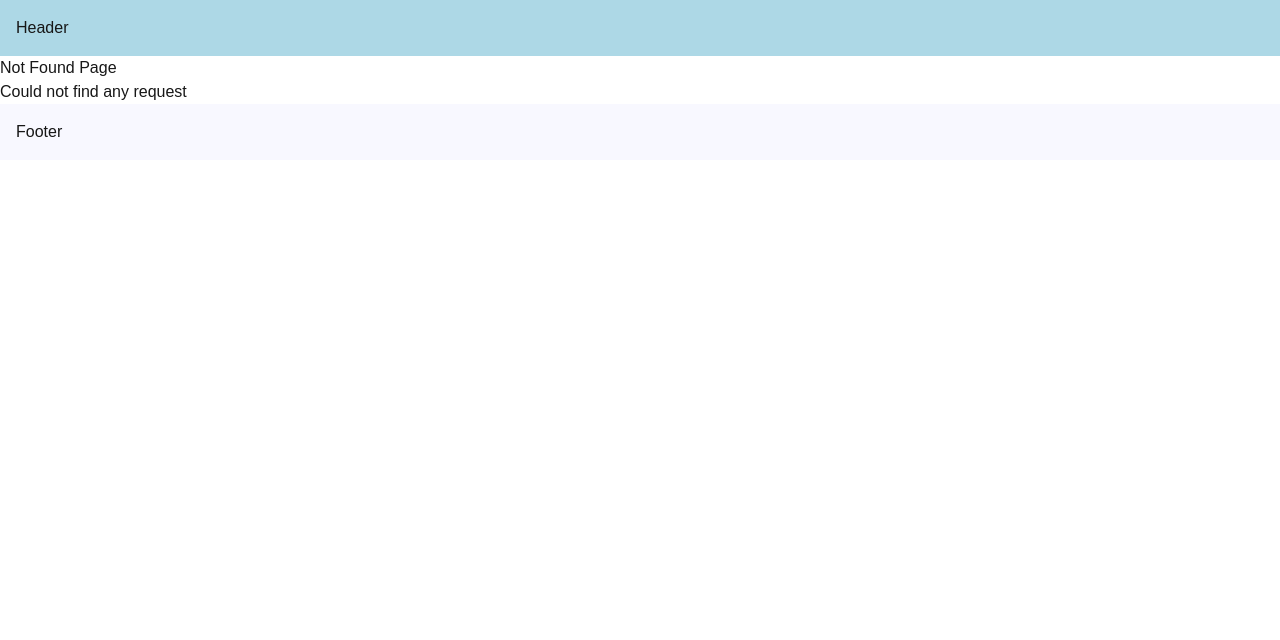
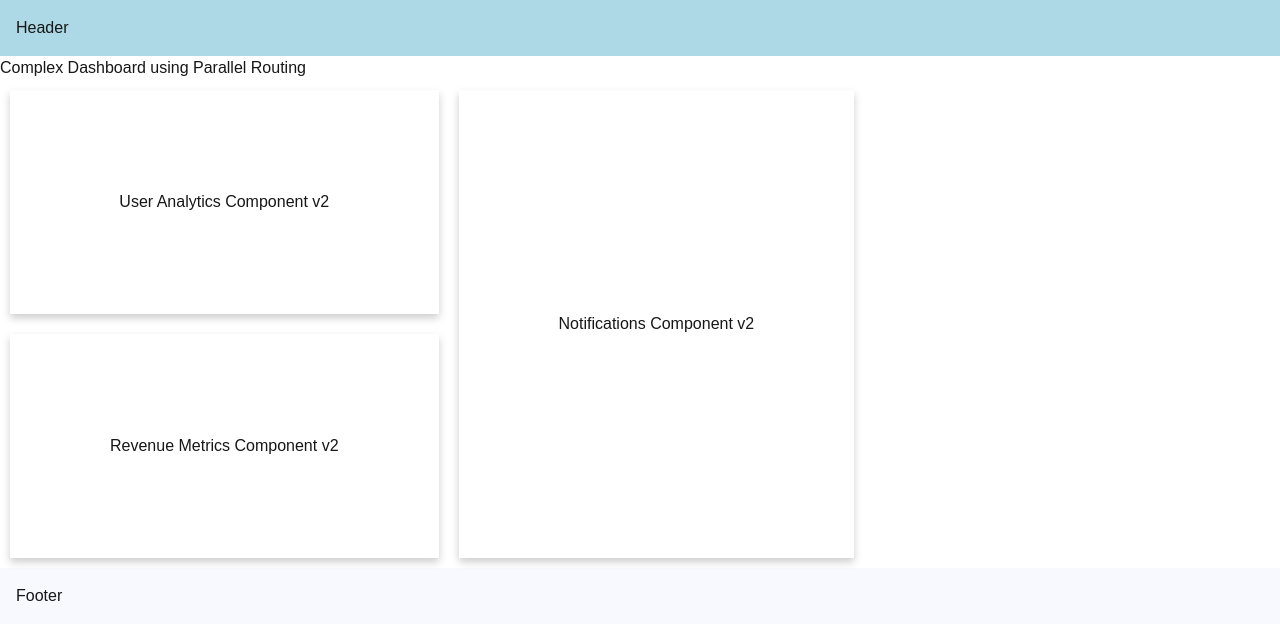
Before and after one commit to Madhawa-Tharindu/Next.js-Course, a Next.js app: page /dashboard-with-parallel-routing in a window 1280 px wide. Before the commit this address had no page. Shown: the top 640 px of the page. Built offline with nearby package versions, Linux system fonts and the light colour scheme.

Commit message:
learnt about parallel routing

```diff
--- /dev/null
+++ b/src/app/complex-dashboard-traditional-method/layout.tsx
@@ -0,0 +1,18 @@
+import UserAnalytics from "@/components/UserAnalytics";
+import RevenueMetrics from "@/components/RevenueMetrics";
+import Notifications from "@/components/Notifications";
+
+export default function DashboardLayout({
+    children,
+}: {
+        children: React.ReactNode;
+}) {
+    return(
+        <>
+        <div>{children}</div>
+        <UserAnalytics />
+        <RevenueMetrics />
+        <Notifications />
+        </>
+    )
+}
--- /dev/null
+++ b/src/app/complex-dashboard-traditional-method/page.tsx
@@ -0,0 +1,3 @@
+export default function ComplexDashboardPage() {
+    return <h1>Complex Dashboard</h1>
+}
--- /dev/null
+++ b/src/app/dashboard-with-parallel-routing/@RevenueMetrics/page.tsx
@@ -0,0 +1,9 @@
+import Card from "@/components/Card";
+
+export default function RevenueMetrics() {
+    return(
+        <>
+        <Card>Revenue Metrics Component v2</Card>
+        </>
+    )
+}
--- /dev/null
+++ b/src/app/dashboard-with-parallel-routing/@UserAnalytics/page.tsx
@@ -0,0 +1,9 @@
+import Card from "@/components/Card";
+
+export default function UserAnalytics() {
+    return(
+        <>
+        <Card>User Analytics Component v2</Card>
+        </>
+    )
+}
--- /dev/null
+++ b/src/app/dashboard-with-parallel-routing/@notifications/page.tsx
@@ -0,0 +1,11 @@
+import Card from "@/components/Card";
+
+export default function Notifications() {
+    return(
+        <>
+        <Card>
+            Notifications Component v2
+        </Card>
+        </>
+    )
+}
--- /dev/null
+++ b/src/app/dashboard-with-parallel-routing/layout.tsx
@@ -0,0 +1,25 @@
+export default function DashboardLayoutV2({
+    children,
+    notifications,
+    UserAnalytics,
+    RevenueMetrics,
+}: {
+        children: React.ReactNode;
+        notifications: React.ReactNode;
+        UserAnalytics: React.ReactNode;
+        RevenueMetrics: React.ReactNode;
+}) {
+    return(
+        <>
+        <div>{children}</div>
+        <div style={{display: "flex"}}>
+            <div style={{display: "flex", flexDirection: "column"}}>
+                {/* <div>{notifications}</div> */}
+                <div>{UserAnalytics}</div>
+                <div>{RevenueMetrics}</div>
+            </div>
+            <div style={{display: "flex", flex: 1}}>{notifications}</div>
+        </div>
+        </>
+    )
+}
--- /dev/null
+++ b/src/app/dashboard-with-parallel-routing/page.tsx
@@ -0,0 +1,3 @@
+export default function ComplexDashboardPage() {
+    return <h1>Complex Dashboard using Parallel Routing</h1>
+}
--- /dev/null
+++ b/src/components/Card.tsx
@@ -0,0 +1,14 @@
+const Card = ({children} : { children: React.ReactNode }) => {
+    const cardStyle = {
+        padding: "100px",
+        margin: "10px",
+        boxShadow: "0 4px 8px rgba(0,0,0,0.2)",
+        display: "flex",
+        justifyContent: "center",
+        alignItems: "center"
+    };
+
+    return <div style={cardStyle}>{children}</div>
+}
+
+export default Card;
--- /dev/null
+++ b/src/components/Notifications.tsx
@@ -0,0 +1,9 @@
+export default function Notifications() {
+    return(
+        <>
+        <h1>
+            Notifications Component
+        </h1>
+        </>
+    )
+}
--- /dev/null
+++ b/src/components/RevenueMetrics.tsx
@@ -0,0 +1,7 @@
+export default function RevenueMetrics() {
+    return(
+        <>
+        <h1>Revenue Metrics Component</h1>
+        </>
+    )
+}
--- /dev/null
+++ b/src/components/UserAnalytics.tsx
@@ -0,0 +1,7 @@
+export default function UserAnalytics() {
+    return(
+        <>
+        <h1>User Analytics Component</h1>
+        </>
+    )
+}
```
